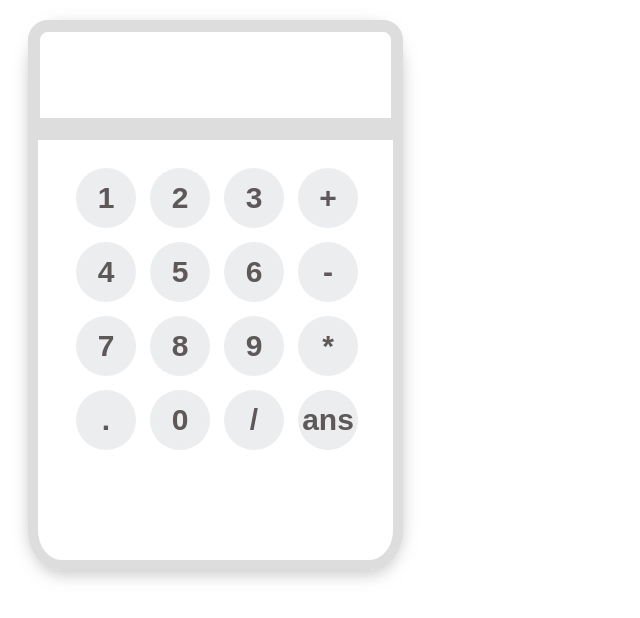
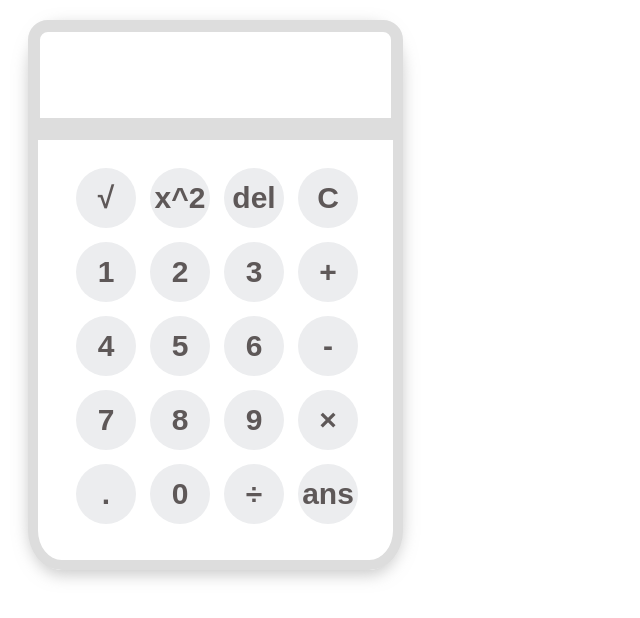
Before and after one commit to zohaibmushwani/zohaibmushwani.github.io, a plain HTML site: page index.html in a window 1280 px wide. Shown: the whole page, without its empty margins (0-640 px from the left). Drawn offline with Linux system fonts and the light colour scheme.

Commit message:
Update index.html

```diff
--- a/index.html
+++ b/index.html
@@ -20,6 +20,13 @@
         <div class="keypad">
           <table>
             <tr>
+              <td><input type="button" value="&Sqrt;" class="btn" onclick="square_rt()"></td>
+              <td><input type="button" value="x^2" class="btn" onclick="square()"></td>
+              <td><input type="button" value="del" class="btn" onclick="del()"></td>
+              <td><input type="button" value="C" class="btn" onclick="clr()"></td>
+
+            </tr>
+            <tr>
               <td><input type="button" value="1" class="btn" onclick="inputValue('1')"></td>
               <td><input type="button" value="2" class="btn" onclick="inputValue('2')"></td>
               <td><input type="button" value="3" class="btn" onclick="inputValue('3')"></td>
@@ -35,12 +42,12 @@
             <td><input type="button" value="7" class="btn" onclick="inputValue('7')"></td>
             <td><input type="button" value="8" class="btn" onclick="inputValue('8')"></td>
             <td><input type="button" value="9" class="btn" onclick="inputValue('9')"></td>
-            <td><input type="button" value="*" class="btn" onclick="inputValue('*')""></td>
+            <td><input type="button" value="&times;" class="btn" onclick="inputValue('*')""></td>
           </tr>
             <tr>
               <td><input type="button" value="." class="btn" onclick="inputValue('.')"></td>
               <td><input type="button" value="0" class="btn" onclick="inputValue('0')"></td>
-              <td><input type="button" value="/" class="btn" onclick="inputValue('/')"></td>
+              <td><input type="button" value="&divide;" class="btn" onclick="inputValue('/')"></td>
               <td><input type="button" value="ans" class="btn" onclick="inputValue('=')"></td>
             </tr>
           </table>
```
